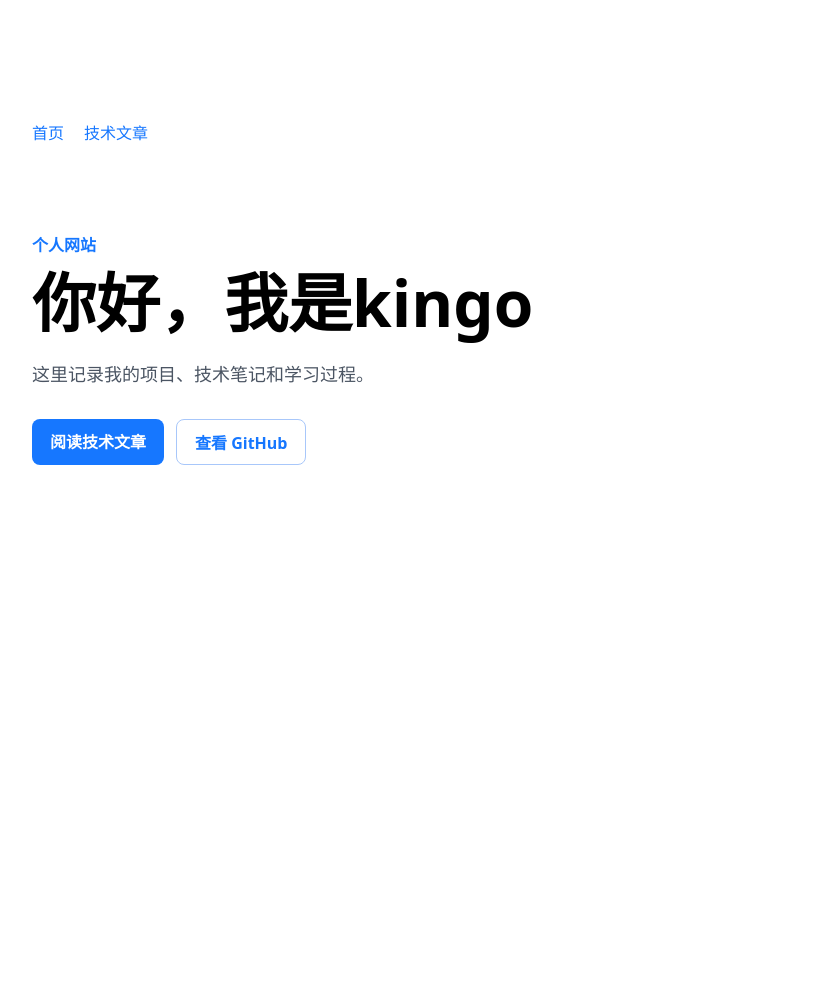
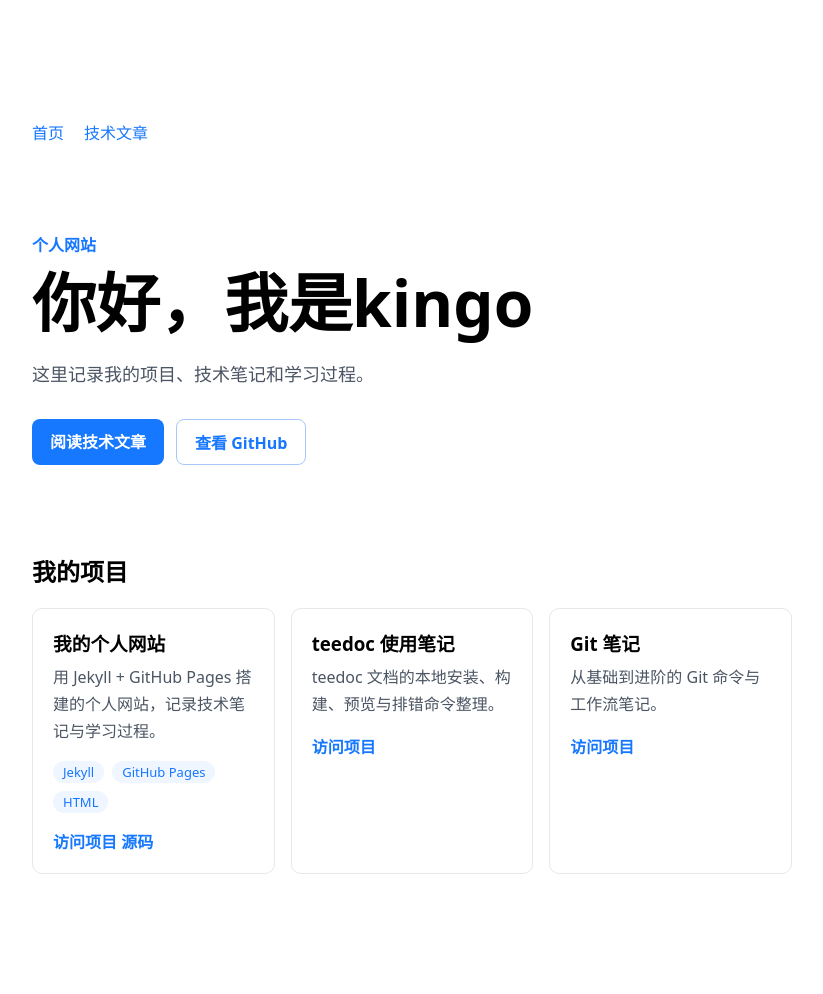
Before and after one commit to kingo0807/my-website, a Jekyll site: the page built from index.html, in a window 1280 px wide. Shown: the whole page, without its empty margins (228-1051 px from the left). Built offline with Jekyll 4.4.1, drawn with Linux system fonts in a browser that asks for light colours; before the commit the page ends 900 px from its top, so only the background shows below that.

Commit message:
feat(site): add projects section with tags

```diff
--- /dev/null
+++ b/_data/projects.yml
@@ -0,0 +1,24 @@
+# 首页「我的项目」列表
+# 增删项目只需改这个文件，首页会自动更新。
+# 字段说明：
+#   name        项目名称
+#   description 一句话简介
+#   link        项目访问地址（可留空）
+#   repo        源码仓库地址（可留空）
+
+- name: "我的个人网站"
+  description: "用 Jekyll + GitHub Pages 搭建的个人网站，记录技术笔记与学习过程。"
+  link: "https://wangyuyue.xyz"
+  repo: "https://github.com/kingo0807"
+  tags:
+    - Jekyll
+    - GitHub Pages
+    - HTML
+
+- name: "teedoc 使用笔记"
+  description: "teedoc 文档的本地安装、构建、预览与排错命令整理。"
+  link: "https://wangyuyue.xyz/guides/teedoc/"
+
+- name: "Git 笔记"
+  description: "从基础到进阶的 Git 命令与工作流笔记。"
+  link: "https://wangyuyue.xyz/guides/git/"
--- a/index.html
+++ b/index.html
@@ -1,3 +1,5 @@
+---
+---
 <!doctype html>
 <html lang="zh-CN">
 <head>
@@ -89,6 +91,66 @@
     .site_nav a:hover {
       text-decoration: underline;
     }
+
+    /* 项目区域 */
+    .projects {
+      margin-top: 40px;
+    }
+
+    .projects h2 {
+      margin: 0 0 20px;
+      font-size: 24px;
+    }
+
+    /* 卡片自动换行：一行放不下就换行 */
+    .project_list {
+      display: grid;
+      grid-template-columns: repeat(auto-fit, minmax(240px, 1fr));
+      gap: 16px;
+    }
+
+    .project_card {
+      padding: 20px;
+      border: 1px solid #e5e7eb;
+      border-radius: 10px;
+    }
+
+    .project_card h3 {
+      margin: 0 0 8px;
+    }
+
+    .project_card p {
+      margin: 0 0 16px;
+      color: #4b5563;
+      line-height: 1.7;
+    }
+
+    .tag_list {
+      display: flex;
+      flex-wrap: wrap;
+      gap: 8px;
+      margin: 0 0 16px;
+      padding: 0;
+      list-style: none;
+    }
+
+    .tag {
+      padding: 2px 10px;
+      border-radius: 999px;
+      background: #f0f6ff;
+      color: #1677ff;
+      font-size: 13px;
+    }
+
+    .project_card a {
+      color: #1677ff;
+      font-weight: 600;
+      text-decoration: none;
+    }
+
+    .project_card a:hover {
+      text-decoration: underline;
+    }
   </style>
 </head>
 
@@ -120,6 +182,35 @@
       </a>
     </div>
    </section>
+
+   <section class="projects">
+    <h2>我的项目</h2>
+
+    <div class="project_list">
+      {% for project in site.data.projects %}
+      <article class="project_card">
+        <h3>{{ project.name | escape }}</h3>
+        <p>{{ project.description | escape }}</p>
+
+        {% if project.tags %}
+        <ul class="tag_list">
+          {% for tag in project.tags %}
+          <li class="tag">{{ tag | escape }}</li>
+          {% endfor %}
+        </ul>
+        {% endif %}
+
+        {% if project.link %}
+        <a href="{{ project.link }}" target="_blank" rel="noopener noreferrer">访问项目</a>
+        {% endif %}
+
+        {% if project.repo %}
+        <a href="{{ project.repo }}" target="_blank" rel="noopener noreferrer">源码</a>
+        {% endif %}
+      </article>
+      {% endfor %}
+    </div>
+   </section>
   </main>
 </body>
 </html>
```
